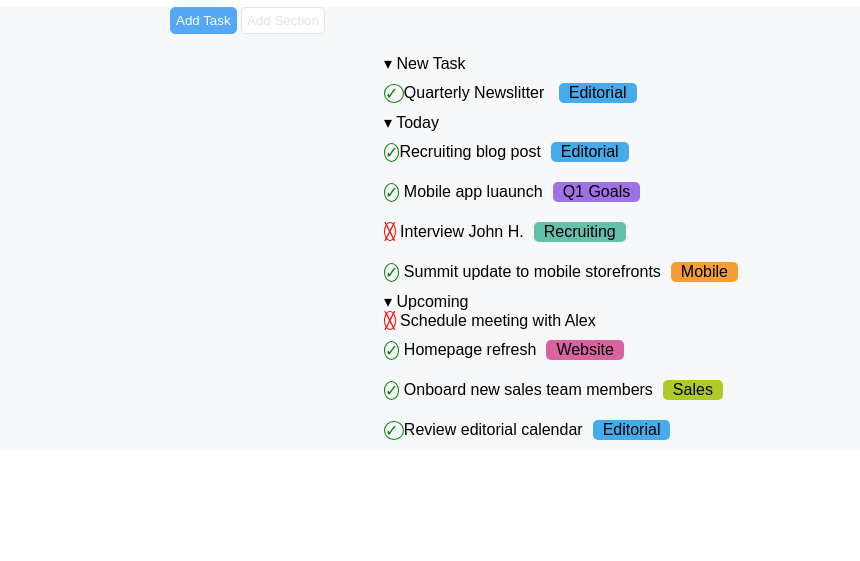
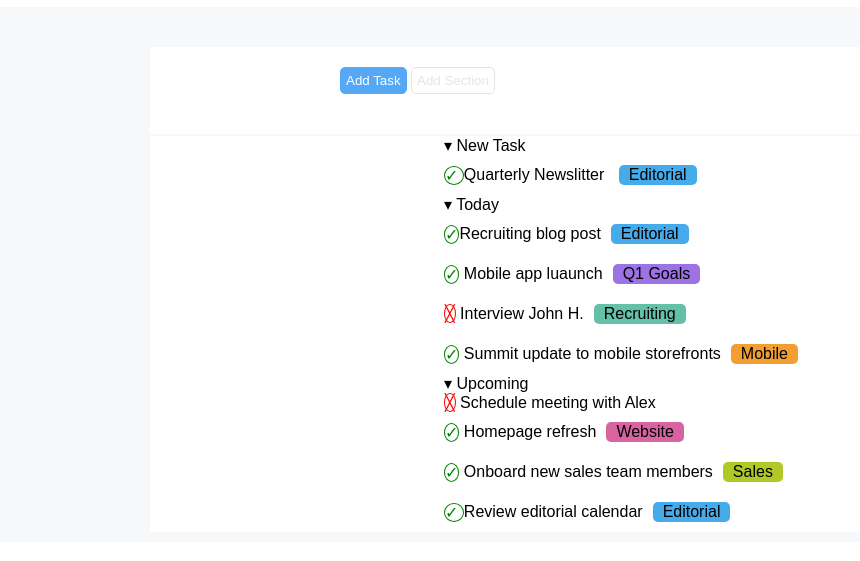
Before and after one commit to MayaSelena773/html-css-toboolist, a plain HTML site: page index.html in a window 1280 px wide. Shown: the part 63-624 px from the top of the page, without its empty margins (0-860 px from the left). Drawn offline with Linux system fonts and the light colour scheme.

Commit message:
misureok

```diff
--- a/index.html
+++ b/index.html
@@ -22,10 +22,12 @@
     <div>
         <main>
             <!--mainbtn-->
-            <div>
+            <section class="white-content">
+            <div class="main-container">
             <button class="btnblue btn">Add Task</button>
             <button class="btn btn-white">Add Section</button>
             </div>
+
           <!--mainlist-->
           <div class="list">
               <ul>
@@ -56,7 +58,7 @@
               </ul>
 
           </div>
-
+        </section>
         </main>
 
     </div>
--- a/style.css
+++ b/style.css
@@ -5,7 +5,6 @@
 }
 
 .container{
-    vertical-align: middle;
     margin-top: 10px;
     margin-bottom: 10px;
 }
@@ -17,7 +16,7 @@ body {
 .brand{
     font-size: 40px;
     font-weight: 800;
-    vertical-align: middle;
+   vertical-align: middle;
 }
 
 .logo{
@@ -25,12 +24,29 @@ body {
 }
 main {
     background-color: rgb(246, 248, 249);
+    padding-top: 40px;
+    padding-bottom: 10px;
+
+}
+.main-container{
+    margin: auto;
+    padding: 20px;
+    border-bottom: 2px solid rgb(246, 248, 249);
+
+
+}
+.white-content {
+    background-color: white;
+    margin-left: 150px;
+    margin-right: 150px;
+
 }
 .btn{
     display: inline-block;
     border-style: solid;
     border-radius: 5px;
     border-width: 1px;
+
 }
 .btnblue{
     background-color: rgb(84, 168, 246);
@@ -46,6 +62,10 @@ main {
     border-color: rgb(226, 229, 232);
     padding: 5px;
 
+}
+
+.hr-color {
+    border-color: rgb(246, 248, 249);
 }
 
 .list{
```
